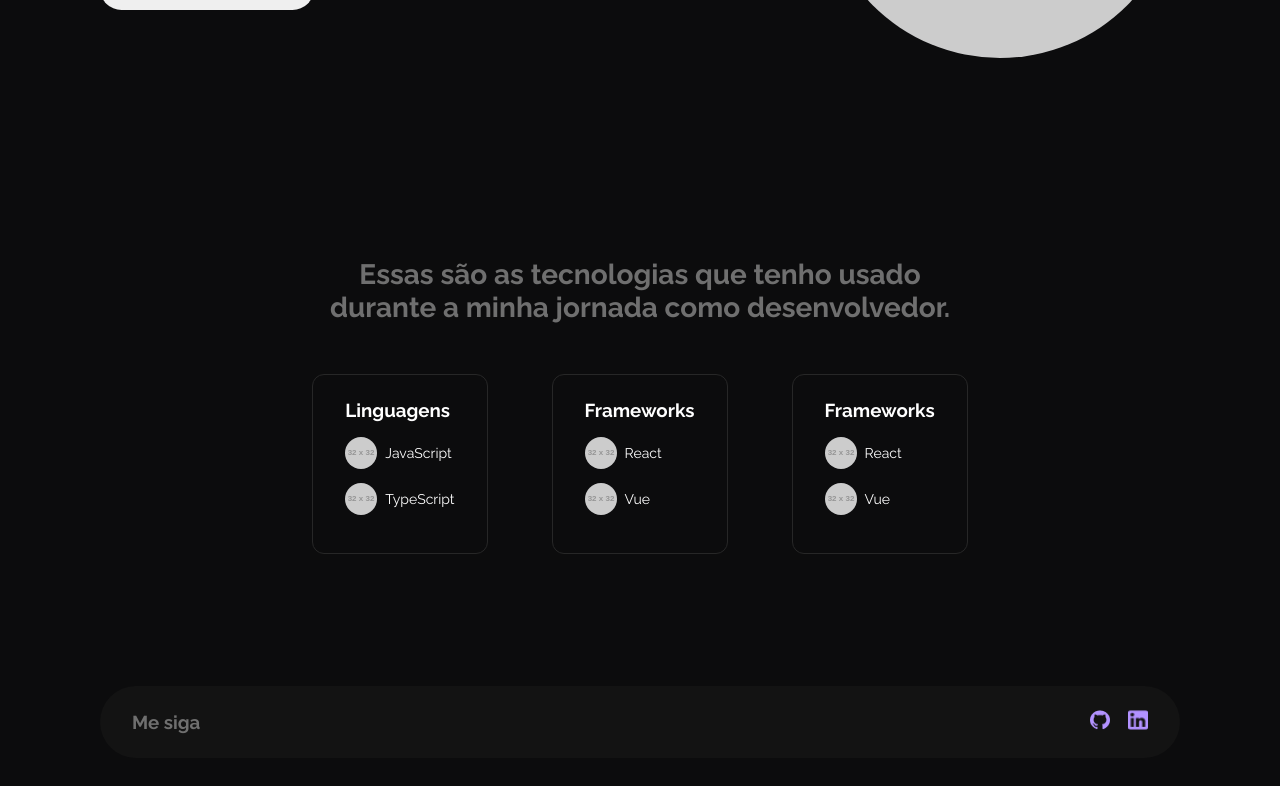
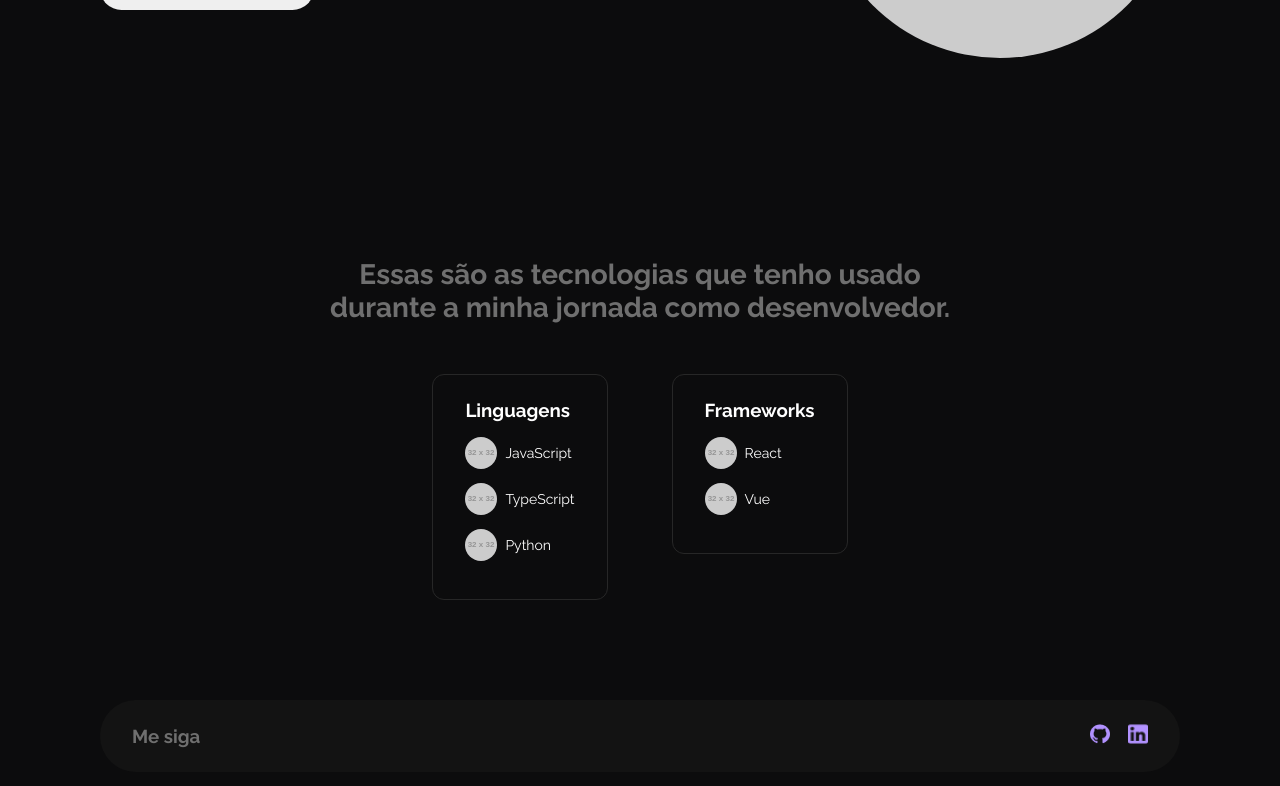
Before and after one commit to KauaOnoratoDev/Meu-Portifolio, a React (Create React App) app: page /qualifications in a window 1280 px wide. Shown: the part 507-1293 px from the top of the page. Built offline with nearby package versions, Linux system fonts and the light colour scheme.

Commit message:
feat: criando os modelos

```diff
--- a/src/components/Experiences/index.tsx
+++ b/src/components/Experiences/index.tsx
@@ -1,41 +1,7 @@
+import { ExperiencesModels } from '../../models/ExperiencesModels'
 import * as S from './styles'
 
 const ExperiencesComponent = () => {
-  const mock = [
-    {
-      projectName: 'Teste Projeto',
-      projectDescription:
-        'Lorem ipsum dolor sit amet consectetur adipisicing elit. Nemo repellat ab, magnam accusantium nihil veniam nam ipsam quisquam reiciendis quas unde expedita officiis placeat, hic blanditiis harum modi aperiam. Repudiandae. Lorem ipsum dolor sit, amet consectetur adipisicing elit. Adipisci illo corrupti eaque voluptate! Expedita, odio. Iure omnis nesciunt repellendus, earum sit laborum quis quia eveniet alias officiis. Corrupti, unde itaque!',
-      deployLink: '#',
-      codeLink: '#',
-      projectImage: 'https://via.placeholder.com/400x400'
-    },
-    {
-      projectName: 'Teste Projeto',
-      projectDescription:
-        'Lorem ipsum dolor sit amet consectetur adipisicing elit. Nemo repellat ab, magnam accusantium nihil veniam nam ipsam quisquam reiciendis quas unde expedita officiis placeat, hic blanditiis harum modi aperiam. Repudiandae. Lorem ipsum dolor sit, amet consectetur adipisicing elit. Adipisci illo corrupti eaque voluptate! Expedita, odio. Iure omnis nesciunt repellendus, earum sit laborum quis quia eveniet alias officiis. Corrupti, unde itaque!',
-      deployLink: '#',
-      codeLink: '#',
-      projectImage: 'https://via.placeholder.com/400x400'
-    },
-    {
-      projectName: 'Teste Projeto',
-      projectDescription:
-        'Lorem ipsum dolor sit amet consectetur adipisicing elit. Nemo repellat ab, magnam accusantium nihil veniam nam ipsam quisquam reiciendis quas unde expedita officiis placeat, hic blanditiis harum modi aperiam. Repudiandae. Lorem ipsum dolor sit, amet consectetur adipisicing elit. Adipisci illo corrupti eaque voluptate! Expedita, odio. Iure omnis nesciunt repellendus, earum sit laborum quis quia eveniet alias officiis. Corrupti, unde itaque!',
-      deployLink: '#',
-      codeLink: '#',
-      projectImage: 'https://via.placeholder.com/400x400'
-    },
-    {
-      projectName: 'Teste Projeto',
-      projectDescription:
-        'Lorem ipsum dolor sit amet consectetur adipisicing elit. Nemo repellat ab, magnam accusantium nihil veniam nam ipsam quisquam reiciendis quas unde expedita officiis placeat, hic blanditiis harum modi aperiam. Repudiandae. Lorem ipsum dolor sit, amet consectetur adipisicing elit. Adipisci illo corrupti eaque voluptate! Expedita, odio. Iure omnis nesciunt repellendus, earum sit laborum quis quia eveniet alias officiis. Corrupti, unde itaque!',
-      deployLink: '#',
-      codeLink: '#',
-      projectImage: 'https://via.placeholder.com/400x400'
-    }
-  ]
-
   return (
     <S.Container>
       <div>
@@ -46,8 +12,8 @@ const ExperiencesComponent = () => {
         </h2>
       </div>
       <ul>
-        {mock.map((e) => (
-          <S.Item key={e.projectName}>
+        {ExperiencesModels.map((e) => (
+          <S.Item key={e.id}>
             <img src={e.projectImage} alt="" />
             <S.Information>
               <h3>{e.projectName}</h3>
--- a/src/components/Qualifications/index.tsx
+++ b/src/components/Qualifications/index.tsx
@@ -1,21 +1,14 @@
+import { QualificationsModels } from '../../models/QualificationsModels'
+
 import ellipse from '../../assets/images/Ellipse 2.png'
 import * as S from './styles'
 
 const QualificationsComponent = () => {
-  const mock = [
-    {
-      name: 'EBAC',
-      qualification: 'Certificado em Full-Stack Python',
-      date: ['Março 2023', 'Present'],
-      certificateLink: '#'
-    }
-  ]
-
   return (
     <>
       <ul>
-        {mock.map((e) => (
-          <S.Item key={e.certificateLink}>
+        {QualificationsModels.map((e) => (
+          <S.Item key={e.id}>
             <S.Information>
               <h3>{e.name}</h3>
               <p>{e.qualification}</p>
--- a/src/components/Qualifications/styles.ts
+++ b/src/components/Qualifications/styles.ts
@@ -5,6 +5,7 @@ export const Item = styled.li`
   border: 1px solid ${colors.gray700};
   border-radius: 80px;
   padding: 32px 45px;
+  margin-bottom: 32px;
   display: flex;
   justify-content: space-between;
   align-items: center;
--- a/src/components/Technologies/index.tsx
+++ b/src/components/Technologies/index.tsx
@@ -1,21 +1,7 @@
+import { TechnologiesModels } from '../../models/TechnologiesModels'
 import * as S from './styles'
 
 const Technologies = () => {
-  const mock = [
-    {
-      name: 'Linguagens',
-      tech: ['JavaScript', 'TypeScript']
-    },
-    {
-      name: 'Frameworks',
-      tech: ['React', 'Vue']
-    },
-    {
-      name: 'Frameworks',
-      tech: ['React', 'Vue']
-    }
-  ]
-
   return (
     <S.Container>
       <h2>
@@ -23,7 +9,7 @@ const Technologies = () => {
         desenvolvedor.
       </h2>
       <div>
-        {mock.map((e) => (
+        {TechnologiesModels.map((e) => (
           <>
             <S.List>
               <h3>{e.name}</h3>
--- a/src/components/Technologies/styles.ts
+++ b/src/components/Technologies/styles.ts
@@ -27,7 +27,7 @@ export const List = styled.ul`
   border: 1px solid ${colors.gray700};
   border-radius: 12px;
   padding: 24px 32px;
-  margin: 0 32px 32px;
+  margin: 0 32px;
   color: ${colors.white};
   height: 100%;
 
--- /dev/null
+++ b/src/models/ExperiencesModels.ts
@@ -0,0 +1,29 @@
+type Experiences = {
+  projectName: string
+  projectDescription: string
+  deployLink: string
+  codeLink: string
+  projectImage: string
+  id: number
+}
+
+export const ExperiencesModels: Experiences[] = [
+  {
+    id: 1,
+    projectName: 'Teste Projeto',
+    projectDescription:
+      'Lorem ipsum dolor sit amet consectetur adipisicing elit. Nemo repellat ab, magnam accusantium nihil veniam nam ipsam quisquam reiciendis quas unde expedita officiis placeat, hic blanditiis harum modi aperiam. Repudiandae. Lorem ipsum dolor sit, amet consectetur adipisicing elit. Adipisci illo corrupti eaque voluptate! Expedita, odio. Iure omnis nesciunt repellendus, earum sit laborum quis quia eveniet alias officiis. Corrupti, unde itaque!',
+    deployLink: '#',
+    codeLink: '#',
+    projectImage: 'https://via.placeholder.com/400x400'
+  },
+  {
+    id: 2,
+    projectName: 'Teste Projeto',
+    projectDescription:
+      'Lorem ipsum dolor sit amet consectetur adipisicing elit. Nemo repellat ab, magnam accusantium nihil veniam nam ipsam quisquam reiciendis quas unde expedita officiis placeat, hic blanditiis harum modi aperiam. Repudiandae. Lorem ipsum dolor sit, amet consectetur adipisicing elit. Adipisci illo corrupti eaque voluptate! Expedita, odio. Iure omnis nesciunt repellendus, earum sit laborum quis quia eveniet alias officiis. Corrupti, unde itaque!',
+    deployLink: '#',
+    codeLink: '#',
+    projectImage: 'https://via.placeholder.com/400x400'
+  }
+]
--- /dev/null
+++ b/src/models/QualificationsModels.ts
@@ -0,0 +1,24 @@
+type Qualifications = {
+  name: string
+  qualification: string
+  date: string[]
+  certificateLink: string
+  id: number
+}
+
+export const QualificationsModels: Qualifications[] = [
+  {
+    id: 1,
+    name: 'EBAC',
+    qualification: 'Certificado em Full-Stack Python',
+    date: ['Março 2023', 'Present'],
+    certificateLink: '#'
+  },
+  {
+    id: 2,
+    name: 'EBAC',
+    qualification: 'Certificado em Full-Stack Python',
+    date: ['Março 2023', 'Present'],
+    certificateLink: '#'
+  }
+]
--- /dev/null
+++ b/src/models/TechnologiesModels.ts
@@ -0,0 +1,18 @@
+type Technologies = {
+  name: string
+  tech: string[]
+  id: number
+}
+
+export const TechnologiesModels: Technologies[] = [
+  {
+    id: 1,
+    name: 'Linguagens',
+    tech: ['JavaScript', 'TypeScript', 'Python']
+  },
+  {
+    id: 2,
+    name: 'Frameworks',
+    tech: ['React', 'Vue']
+  }
+]
```
